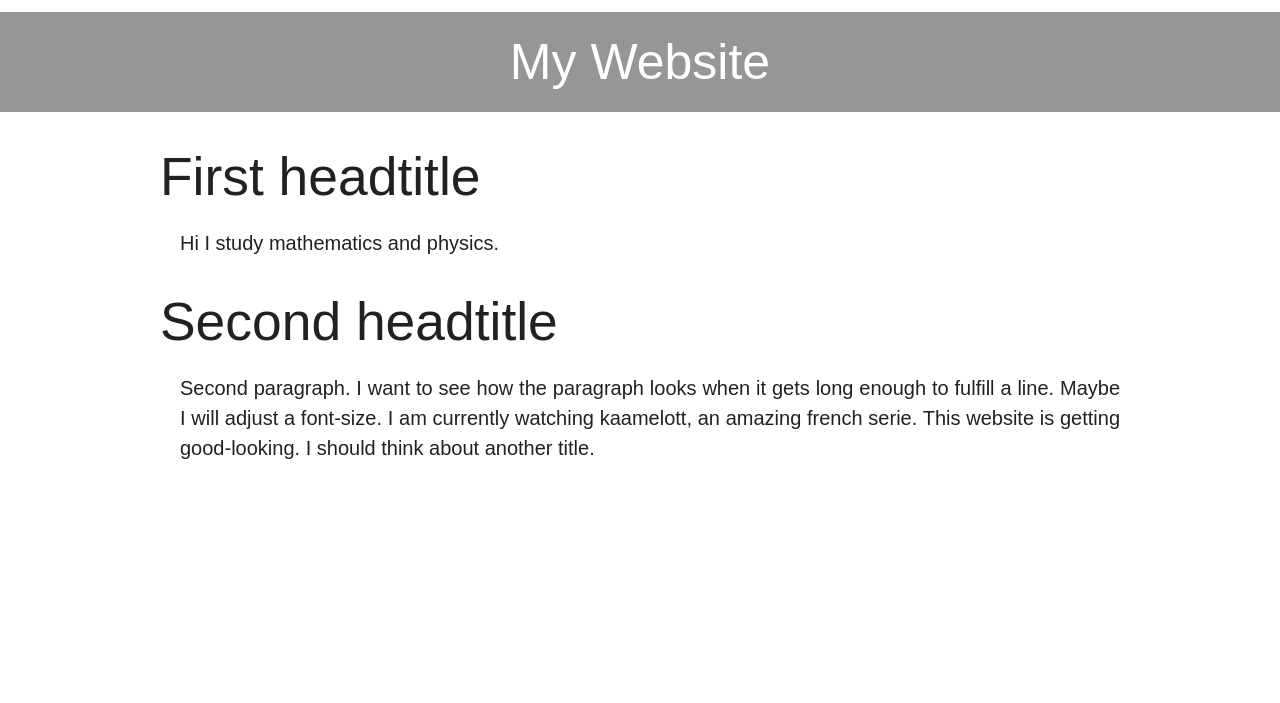
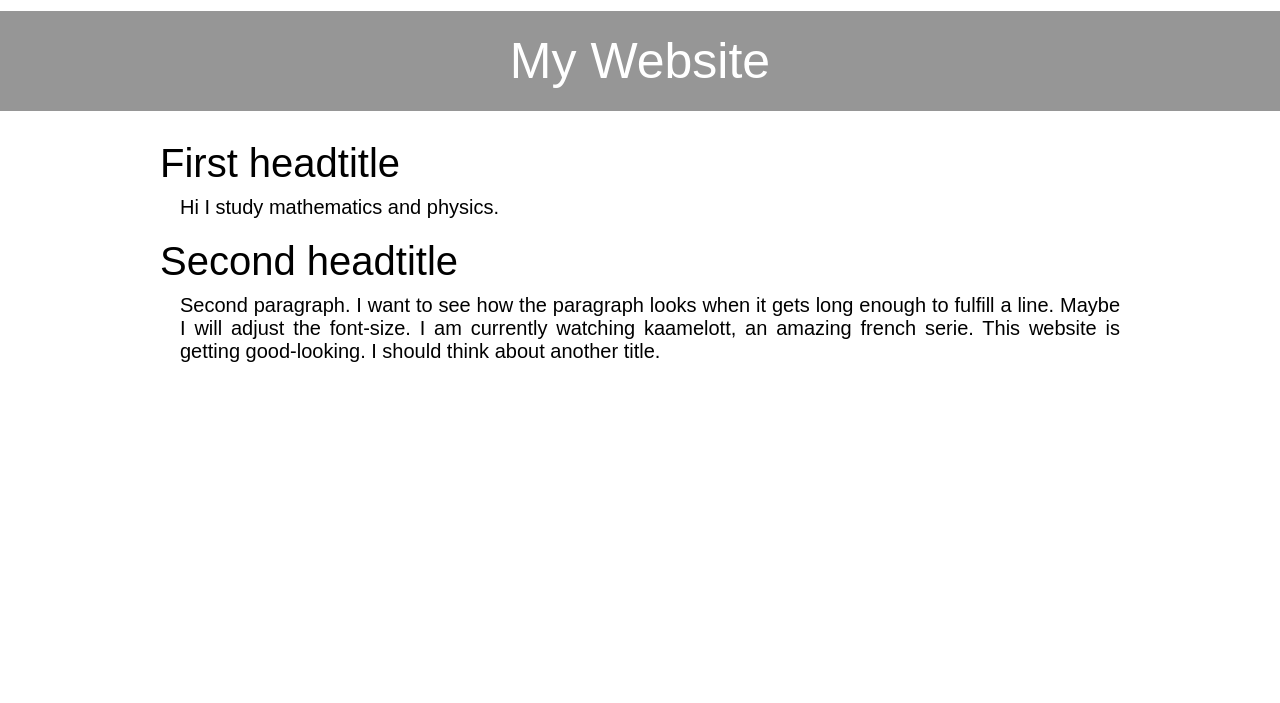
Before and after one commit to antoineeudes/blog, a PHP site: page / in a window 1280 px wide. Shown: the top 703 px of the page. Run offline with PHP 8.4, Linux system fonts and the light colour scheme; some libraries are stand-ins or nearby versions; some web fonts are replaced.

Commit message:
added pictures folder, modified design

```diff
--- a/design.css
+++ b/design.css
@@ -1,5 +1,5 @@
 header {
-	margin-top: 12px;
+	margin-top: 11px;
 	background-color: rgb(150, 150, 150);
 	width: auto;
 	height: 100px;
@@ -55,3 +55,11 @@ body {
 	margin-left: 0px;
 	margin-right: 0px;
 	}
+
+#right_photo {
+	position: fixed;
+	width: 460px;
+	length: 460px;
+	top: 20%;
+	left: 80%;
+}
--- a/index.html
+++ b/index.html
@@ -4,23 +4,25 @@
 <meta charset="utf-8">
 <title>Antoine Eudes</title>
 <link type='text/css' rel="stylesheet" href="design.css">
-<link rel="stylesheet" href="https://cdnjs.cloudflare.com/ajax/libs/materialize/2.97.0/css/materialize.min.css">
-<link rel="stylesheet" href="https://maxcdn.bootstrapcdn.com/font-awesome/4.4.0/css/font-awesome.min.css">
+
 <link href='https://fonts.googleapis.com/css?family=Muli:300' rel='stylesheet' type='text/css'>
 <link rel=”icon” href=”favicon.ico” type=”image/x-icon”>
-<link rel="icon" type="image/png" href="favicon.png" />
-<link rel=”shortcut icon” type=”image/x-icon” href=”favicon.ico”/>
+<link rel="icon" type="image/png" href="/pictures/favicon.png" />
+<link rel=”shortcut icon” type=”image/x-icon” href=”/pictures/favicon.ico”/>
 </head>
 
 <body>
 <header>My Website</header>
 
 <main>
+  <div id="right_photo">
+
+  </div>
   <h2>First headtitle</h2>
 	<p>Hi I study mathematics and physics.</p>
 
   <h2>Second headtitle</h2>
-  <p>Second paragraph. I want to see how the paragraph looks when it gets long enough  to fulfill a line. Maybe I will adjust a font-size.
+  <p>Second paragraph. I want to see how the paragraph looks when it gets long enough to fulfill a line. Maybe I will adjust the font-size.
   I am currently watching kaamelott, an amazing french serie. This website is getting good-looking. I should think about another title.</p>
 
 </main>
```
Also changed, not shown: pictures/favicon.ico (renamed from favicon.ico), pictures/favicon.png (renamed from favicon.png).
